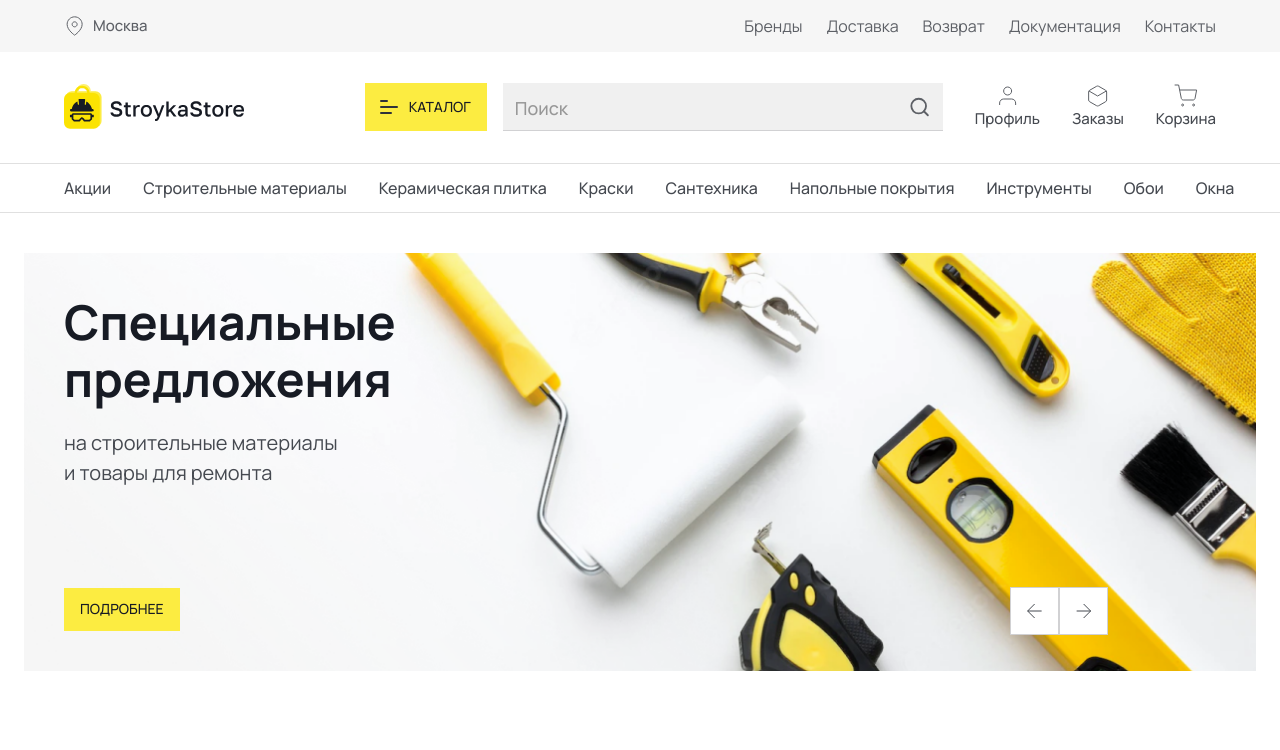
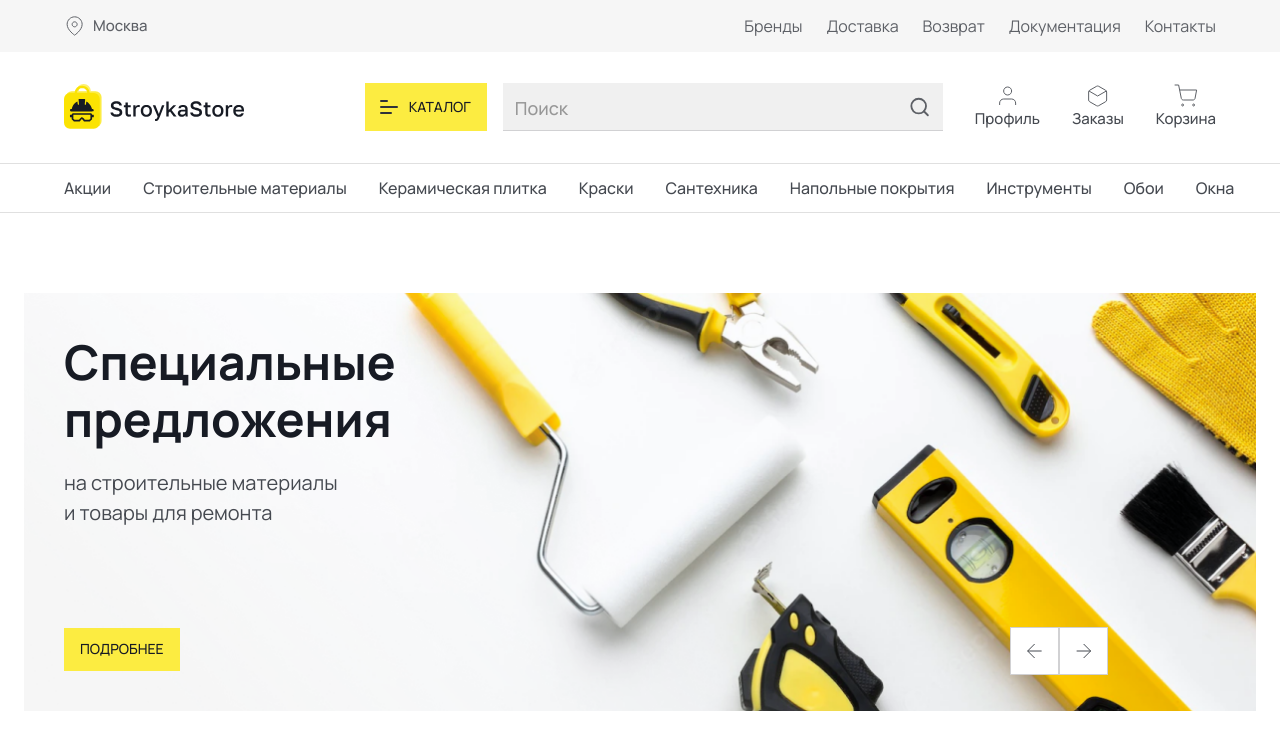
Before and after one commit to karshten/react-redux-mui-stroyka, a React (Vite) app: page / in a window 1280 px wide. Shown: the top 750 px of the page. Built offline with nearby package versions, Linux system fonts and the light colour scheme; data requests are answered from the project's data file.

Commit message:
now footer always stays bottom

```diff
--- a/src/App.jsx
+++ b/src/App.jsx
@@ -8,8 +8,14 @@ const NotFound = () => <Container sx={{ maxWidth: '1160px' }}><h1>NotFound</h1><
 
 function App() {
   return (
-    <Box className="App">
+    <Box className="App" sx={{
+      display: "flex",
+      minHeight: '100vh',
+      flexDirection: "column"
+    }}>
+
       <Header />
+      <Box component="main" sx={{ flex: '1 1 0' }}>
         <Routes>
           <Route path="/" element={<Home />} />
           <Route path="/delivery" element={<Delivery />} />
@@ -20,6 +26,7 @@ function App() {
           {/* <Route path="/docs" element={<Documentation />} /> */}
           <Route path="*" element={<NotFound />} />
         </Routes>
+      </Box>
       <Footer />
     </Box>
   )
--- a/src/components/AlphabetList/AlphabetList.jsx
+++ b/src/components/AlphabetList/AlphabetList.jsx
@@ -7,7 +7,6 @@ import arrowRight from "icons/arrow-right-16.svg"
 
 export const AlphabetList = React.memo(
   ({ list }) => {
-
     return (
       <div>
         <KeyBoard />
```
Lines whose indentation alone changed are shown as unchanged.
